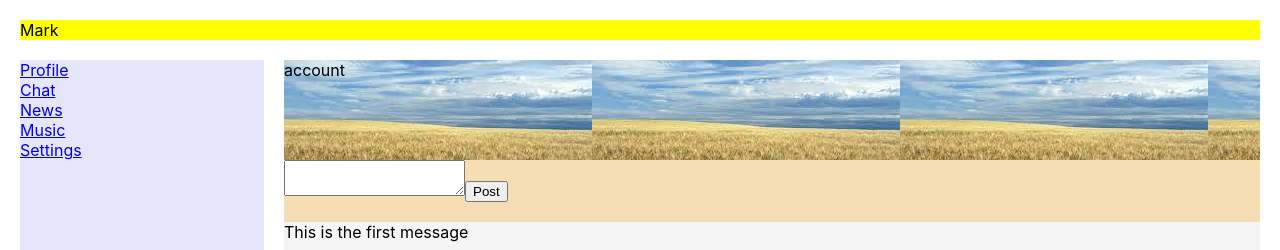
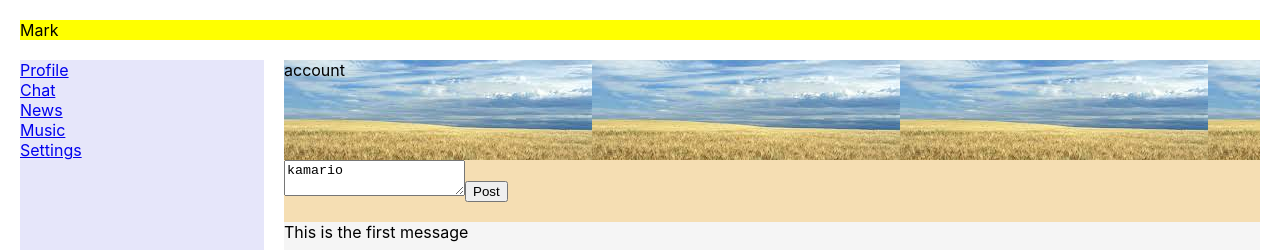
Before and after one commit to markkk34/ilnessProject, a React (Create React App) app: page / in a window 1280 px wide. Shown: the top 250 px of the page. Built offline with nearby package versions, Linux system fonts and the light colour scheme.

Commit message:
Restructured closely to FLUX

```diff
--- a/src/App.js
+++ b/src/App.js
@@ -20,9 +20,22 @@ function App(props) {
                     <Navigation/>
                     <div className='content'>
                         <Routes>
-                            <Route path='/' element={<Profile/>}/>
-                            <Route path='/profile/*' element={<Profile/>}/>
-                            <Route path='/chat/*' element={<Chat messages={props.data.messages} names={props.data.names}/>}/>
+                            <Route path='/' element={<Profile
+                                posts={props.data.profilePage.posts}
+                                addPost={props.addPost}
+                                newPostText={props.data.profilePage.newPostText}
+                                updateNewPostText={props.updateNewPostText}
+                            />}/>
+                            <Route path='/profile/*' element={<Profile
+                                posts={props.data.profilePage.posts}
+                                addPost={props.addPost}
+                                newPostText={props.data.profilePage.newPostText}
+                                updateNewPostText={props.updateNewPostText}
+                            />}/>
+                            <Route path='/chat/*' element={<Chat
+                                messages={props.data.chatPage.messages}
+                                names={props.data.names}
+                            />}/>
                             <Route path='/news/*' element={<News/>}/>
                             <Route path='/music/*' element={<Music/>}/>
                             <Route path='/settings/*' element={<Settings/>}/>
--- /dev/null
+++ b/src/Render.js
@@ -0,0 +1,15 @@
+import React from "react";
+import ReactDOM from "react-dom";
+import App from "./App";
+import data, {addPost, updateNewPostText} from "./redux/State";
+
+const renderEntireTree = (data) => {
+    ReactDOM.render(
+        <React.StrictMode>
+            <App data={data} addPost={addPost} updateNewPostText={updateNewPostText}/>
+        </React.StrictMode>,
+        document.getElementById('root')
+    );
+}
+
+export default renderEntireTree;
--- a/src/components/Chat/Chat.jsx
+++ b/src/components/Chat/Chat.jsx
@@ -10,6 +10,10 @@ const Chat = (props) => {
 
     return (
         <div className={chatStyles.chat}>
+            <div>
+                <textarea/>
+                <button type={"submit"}>send mssg</button>
+            </div>
             <div className={chatStyles.dialogues}>
                 {dialogueElements}
             </div>
--- a/src/components/Profile/MyPosts/Posts.jsx
+++ b/src/components/Profile/MyPosts/Posts.jsx
@@ -1,13 +1,28 @@
 import Post from "./Post/Post";
+import React from "react";
 
-const Posts = () =>
+const Posts = (props) =>
 {
+    let text = React.createRef();
+    let addPost = () =>
+    {
+        props.addPost({post: text.current.value});
+    }
+
+    let postElements = props.posts.map(
+        (post) => <Post message={post.post}/>
+    );
+
+    let onChangeAddPost = () =>
+    {
+        props.updateNewPostText(text.current.value);
+    }
+
     return (
         <div className='account-info'>
-            <textarea/>
-            <button type={"submit"}>Post</button>
-            <Post message = 'This is the first message'/>
-            <Post message = 'let me go'/>
+            <textarea ref={text} value={props.newPostText} onChange={onChangeAddPost}/>
+            <button type={"submit"} onClick={addPost}>Post</button>
+            {postElements}
         </div>
     );
 }
--- a/src/components/Profile/Profile.jsx
+++ b/src/components/Profile/Profile.jsx
@@ -2,12 +2,17 @@ import profileStyles from './Profile.module.css';
 import Account from "./Account/Account";
 import Posts from "./MyPosts/Posts";
 
-const Profile = () =>
+const Profile = (props) =>
 {
     return (
         <div className=''>
             <Account/>
-            <Posts/>
+            <Posts
+                posts={props.posts}
+                addPost={props.addPost}
+                newPostText={props.newPostText}
+                updateNewPostText={props.updateNewPostText}
+            />
         </div>
     );
 }
--- a/src/index.js
+++ b/src/index.js
@@ -1,16 +1,10 @@
 import React from 'react';
-import ReactDOM from 'react-dom';
 import './index.css';
-import App from './App';
 import reportWebVitals from './reportWebVitals';
-import data from './redux/State';
+import renderEntireTree from './Render';
+import data from "./redux/State";
 
-ReactDOM.render(
-    <React.StrictMode>
-        <App data={data.profilePage}/>
-    </React.StrictMode>,
-    document.getElementById('root')
-);
+renderEntireTree(data);
 
 // If you want to start measuring performance in your app, pass a function
 // to log results (for example: reportWebVitals(console.log))
--- a/src/redux/State.js
+++ b/src/redux/State.js
@@ -1,3 +1,5 @@
+import renderEntireTree from "../Render";
+
 let names = [
     {name: 'Mark', id: 1},
     {name: 'Kolya', id: 2},
@@ -7,13 +9,36 @@ let messages = [
     {message: 'message 1'},
     {message: 'message 2'},
     {message: 'message 3'},
+];
+let posts = [
+    {post: 'This is the first message', id: 1},
+    {post: 'let me go', id: 2},
 ]
 
 let data = {
     profilePage : {
         names: names,
-        messages: messages,
+        posts: posts,
+        newPostText: 'kamario',
+    },
+    chatPage: {
+        messages,
     },
 };
 
+export let addPost = (post) =>
+{
+    let temp = {
+        post: post.post, id: 3
+    };
+    data.profilePage.posts.push(temp);
+    renderEntireTree(data);
+}
+
+export let updateNewPostText = (newText) =>
+{
+    data.profilePage.newPostText = newText;
+    renderEntireTree(data);
+}
+
 export default data;
```
